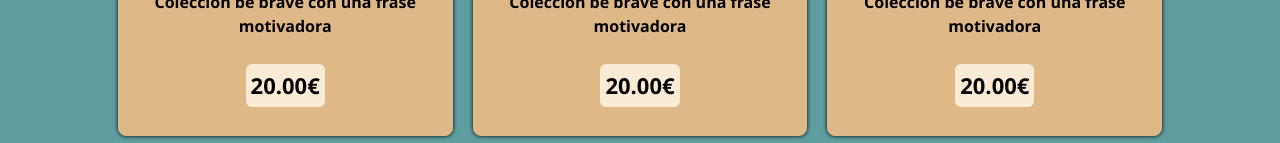
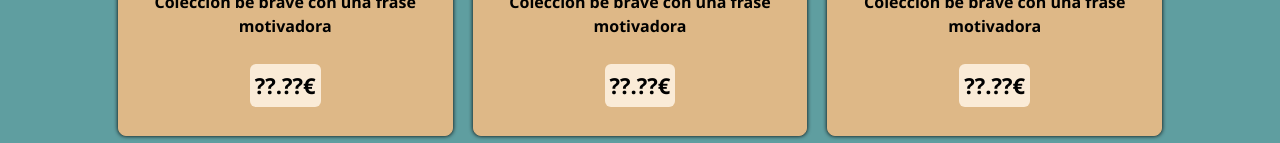
Before and after one commit to naatiworlds/wirful, a React (Create React App) app: page / in a window 1280 px wide. Shown: the part 1141-1284 px from the top of the page. Built offline with nearby package versions, Linux system fonts and the light colour scheme.

Commit message:
correcciones ortograficas

```diff
--- a/src/Inicio.js
+++ b/src/Inicio.js
@@ -23,7 +23,7 @@ function Inicio() {
                     titulo={"Colleción Natiworlds"}
                     alt2={"Segunda imagen de la colección"}
                     figure={"Colección be brave con una frase motivadora"}
-                    precio={"20.00€"}
+                    precio={"??.??€"}
                 />
                 <CardsConImagen
                     redireccion="coleccion-gamer"
@@ -32,7 +32,7 @@ function Inicio() {
                     titulo={"Colección gamer"}
                     alt2={"Segunda imagen de la colección"}
                     figure={"Colección be brave con una frase motivadora"}
-                    precio={"20.00€"}
+                    precio={"??.??€"}
                 />
 
                 <CardsSinImagen
@@ -40,7 +40,7 @@ function Inicio() {
                     alt={"Imagen de la colección"}
                     titulo={"Próximamente"}
                     figure={"Colección be brave con una frase motivadora"}
-                    precio={"20.00€"}
+                    precio={"??.??€"}
                 />
 
             </div>
```
